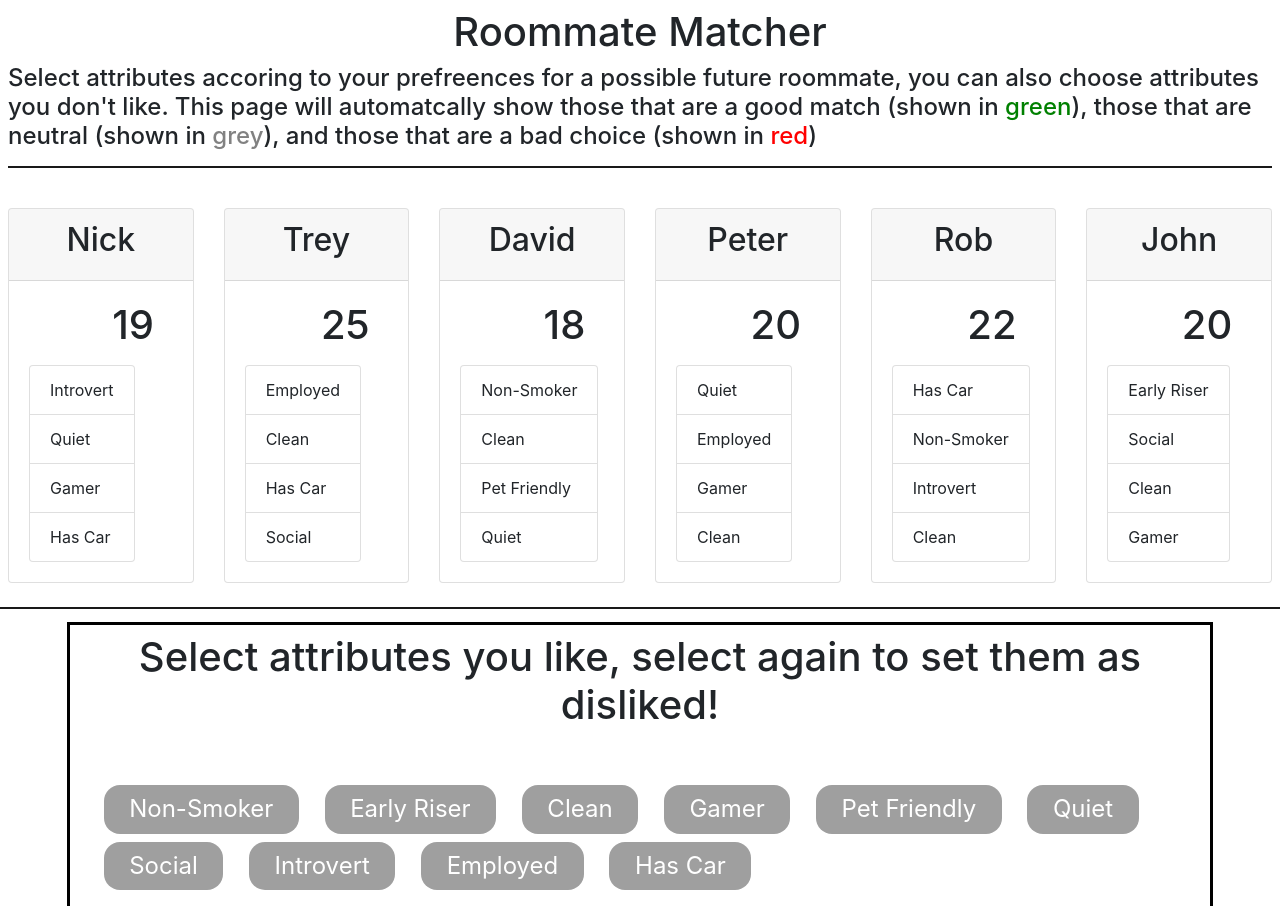
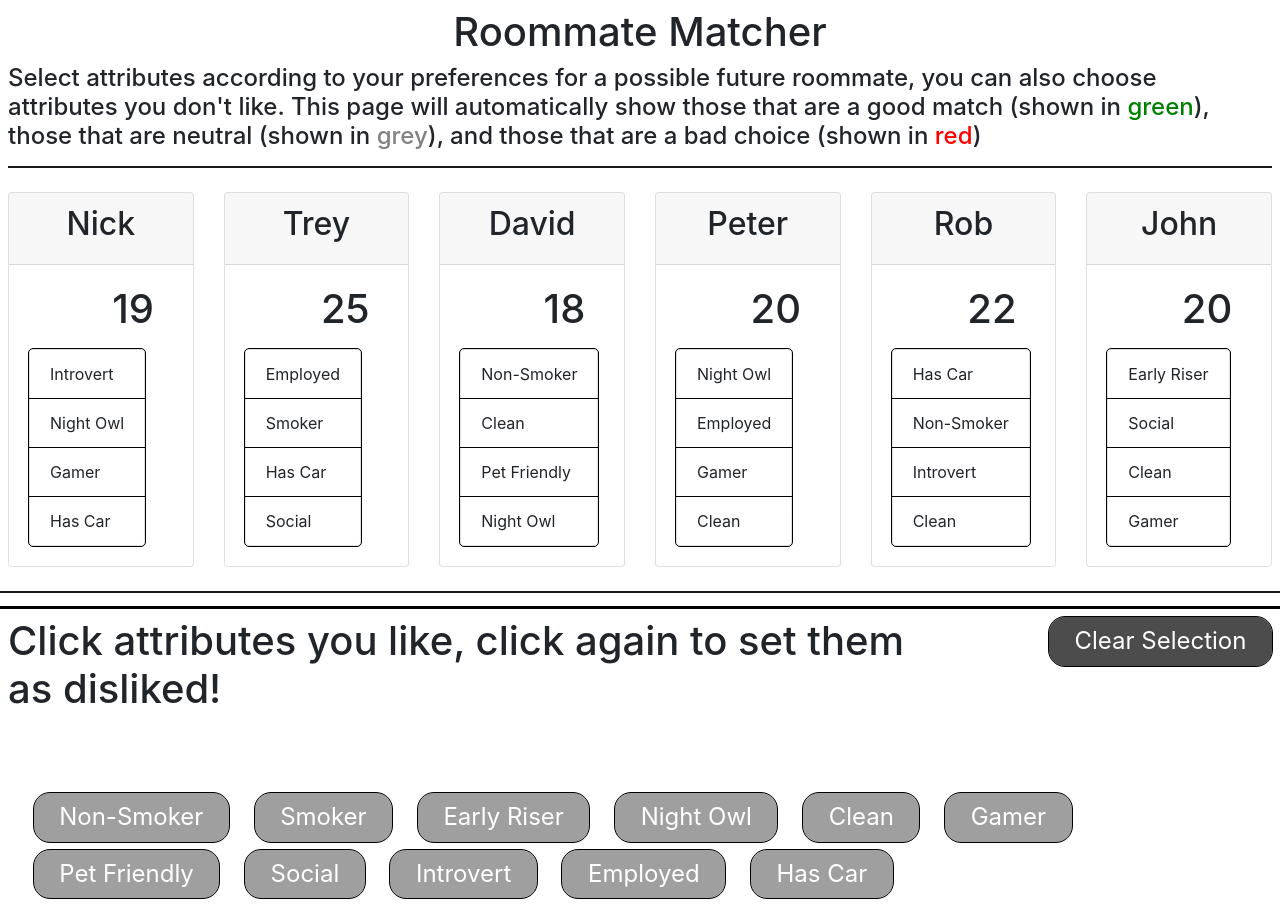
Before and after one commit to Peter-Greek/Peter-Greek.github.io, a plain HTML site: page index.html in a window 1280 px wide. Drawn offline with nearby package versions, Linux system fonts and the light colour scheme.

Commit message:
Add files via upload

```diff
--- a/index.html
+++ b/index.html
@@ -9,8 +9,8 @@
 </head>
 <body>
 	<div id="container" class="container">
-		<h1 class="headoffuckers">Roommate Matcher</h1>
-		<h4>Select attributes accoring to your prefreences for a possible future roommate, you can also choose attributes you don't like. This page will automatcally show those that are a good match (shown in <font style="color:green">green</font>), those that are neutral (shown in <font style="color:rgba(98, 98, 98, 0.8)">grey</font>), and those that are a bad choice (shown in <font style="color:red">red</font>)</h4>
+		<h1 class="headoffuckers1">Roommate Matcher</h1>
+		<h4>Select attributes according to your preferences for a possible future roommate, you can also choose attributes you don't like. This page will automatically show those that are a good match (shown in <font style="color:green">green</font>), those that are neutral (shown in <font style="color:rgba(98, 98, 98, 0.8)">grey</font>), and those that are a bad choice (shown in <font style="color:red">red</font>)</h4>
 		<hr style="color: black; text-align: center; border-top: 2px solid rgba(0,0,0,.9);">
 		<div class="topHeader">
 			<div class="row" id="fill-me-daddy">
@@ -146,9 +146,13 @@
 <!--	<br style="user-select: none;"><br style="user-select: none;">-->
 <!--	<br style="user-select: none;"><br style="user-select: none;">-->
 <!--	<br style="user-select: none;"><br style="user-select: none;">-->
-	<div id="container_foot" class="container">
-		<h1 class="headoffuckers">Select attributes you like, select again to set them as disliked!</h1>
-		<br style="user-select: none;"><br style="user-select: none;">
+	<div id="container_foot" class="">
+		<div class="row headerDesc">
+			<div class="col-9"><h1 class="headoffuckers2">Click attributes you like, click again to set them as disliked! </h1></div>
+			<div class="col-3"><div class="circleFuckersClear topFuckersButton">Clear Selection</div></div>
+		</div>
+
+		<br style="user-select: none;"><br style="user-select: none;"><br style="user-select: none;">
 		<div class="col">
 			<div class="row fixFuckersParent" id="fuckersParentList">
 				<div class="circleFuckers">Non-Smoker</div>
--- a/script.js
+++ b/script.js
@@ -1,11 +1,12 @@
 $(function(){
 	var atts = [
 		"Non-Smoker",
+		"Smoker",
 		"Early Riser",
+		"Night Owl",
 		"Clean",
 		"Gamer",
 		"Pet Friendly",
-		"Quiet",
 		"Social",
 		"Introvert",
 		"Employed",
@@ -15,22 +16,22 @@ $(function(){
 		{
 			"name": "Nick",
 			"age": 19,
-			"atts": ["Introvert", "Quiet", "Gamer", "Has Car"]
+			"atts": ["Introvert", "Night Owl", "Gamer", "Has Car"]
 		},
 		{
 			"name": "Trey",
 			"age": 25,
-			"atts": ["Employed", "Clean", "Has Car", "Social"]
+			"atts": ["Employed", "Smoker", "Has Car", "Social"]
 		},
 		{
 			"name": "David",
 			"age": 18,
-			"atts": ["Non-Smoker", "Clean", "Pet Friendly", "Quiet"]
+			"atts": ["Non-Smoker", "Clean", "Pet Friendly", "Night Owl"]
 		},
 		{
 			"name": "Peter",
 			"age": 20,
-			"atts": ["Quiet", "Employed", "Gamer", "Clean"]
+			"atts": ["Night Owl", "Employed", "Gamer", "Clean"]
 		},
 		{
 			"name": "Rob",
@@ -42,21 +43,6 @@ $(function(){
 			"age": 20,
 			"atts": ["Early Riser", "Social", "Clean", "Gamer"]
 		},
-		// {
-		// 	"name": "Victor",
-		// 	"age": 21,
-		// 	"atts": ["Pet Friendly", "Has Car", "Quiet", "Employed"]
-		// },
-		// {
-		// 	"name": "Sam",
-		// 	"age": 20,
-		// 	"atts": ["Social", "Has Car", "Drinker", "Quiet"]
-		// },
-		// {
-		// 	"name": "Ben",
-		// 	"age": 21,
-		// 	"atts": ["Introvert", "Employed", "Early Riser", "Non-Smoker"]
-		// }
 	]
 
 	let strxList = "";
@@ -107,13 +93,13 @@ $(function(){
 			if (g > r) {
 				//let gg = 1.0 - ( (4 - (g - r)) * 0.1 )
 				let gg = 1.0 - (r*0.3)
-				let gx = 255 - (r*73)
+				let gx = 255 - (r*193)
 				console.log(gg, gx, "|", g, r)
 				elx.css('background', "rgba(0, "+gx+", 0, "+gg+")")
 			}else if (r > g) {
 				//let rr = 1.0 - ( (4 - (r - g)) * 0.1 )
 				let rr = 1.0 - (g*0.3)
-				let rx = 255 - (g*73)
+				let rx = 255 - (g*193)
 				console.log(rr, rx, "|", g, r)
 				elx.css('background', "rgba("+rx+", 0, 0, "+rr+")")
 			}else if (r === 0 && g === 0) {
@@ -125,9 +111,33 @@ $(function(){
 		}
 	}
 
+	let presses = {}
+	$(document).on( "keydown", function (event) {
+		let keycode = (event.keyCode ? event.keyCode : event.which);
+		presses[keycode] = true
+	} ).on( "keypress", function (event) {
+		let keycode = (event.keyCode ? event.keyCode : event.which);
+	} ).on( "keyup", function (event) {
+		let keycode = (event.keyCode ? event.keyCode : event.which);
+		presses[keycode] = false
+	} );
+
+
 	$( ".circleFuckers" ).on( "click", function() {
 		let el = $(this)
 		console.log(el.hasClass("good"), el.hasClass("circleFuckers"))
+
+		if (presses[16]) {
+			if (el.hasClass("good")) {
+				el.removeClass("good");
+				el.addClass("bad");
+			}else if (el.hasClass("bad")) {
+
+			}else {
+				el.addClass("bad");
+				el.prepend(`<div class="selectedFucker">X</div>`)
+			}
+		}else {
 			if (el.hasClass("good")) {
 				el.removeClass("good");
 				el.addClass("bad");
@@ -138,7 +148,14 @@ $(function(){
 				el.addClass("good");
 				el.prepend(`<div class="selectedFucker">X</div>`)
 			}
+		}
+
+
 		updatePeople()
+	} );
+
+	$( ".circleFuckersClear" ).on( "click", function() {
+		history.go(0) // Refreshes the page, I know its shit idc it does it job also project-mates forced me to do this
 	} );
 
 	let strx = ""
@@ -148,12 +165,12 @@ $(function(){
 		let attList = ``;
 		for (let _i in k.atts) {
 			let _k = k.atts[_i];
-			attList += `<li class="list-group-item">${_k}</li>`
+			attList += `<li class="list-group-item attFuckersItem">${_k}</li>`
 		}
 
 		strx += `<div class="col-2">
                     <div class="row">
-                        <div class="container mt-4">
+                        <div class="container mt-2">
                             <div class="card">
                                 <div class="card-header">
                                     <h2 style="text-align: center;">${k.name}</h2>
--- a/style.css
+++ b/style.css
@@ -20,7 +20,7 @@ body {
 #container_foot {
 	top: 0px;
 	left: 0px;
-	width: 100%;
+	width: 100% !important;
 	height: 33.33%;
 	outline: black 3px solid !important;
 	padding: 1vh;
@@ -49,6 +49,24 @@ body {
 	padding: 0.5vw 2vw;
 	user-select: none;
 	cursor: pointer;
+	outline: black 0.107vh solid !important;
+	box-shadow: 0 0.107px 0.214px rgba(0, 0, 0, 0.6);
+}
+
+.circleFuckersClear {
+	width: fit-content;
+	height: fit-content;
+	border-radius: 2vh;
+	background-color: rgba(0, 0, 0, 0.7);
+	color: white;
+	font-size: 3vh;
+	margin-left: 2vw;
+	margin-bottom: 1vh;
+	padding: 0.5vw 2vw;
+	user-select: none;
+	cursor: pointer;
+	outline: black 0.107vh solid !important;
+	box-shadow: 0 0.107px 0.214px rgba(0, 0, 0, 0.6);
 }
 
 .selectedFucker {
@@ -72,7 +90,25 @@ body {
 	background-color: rgba(255, 0, 0, 0.8);
 }
 
-.headoffuckers {
+.attFuckersItem {
+	outline: black 0.107vh solid !important;
+}
+
+.headerDesc {
+
+}
+
+/* fuck off I know I am special */
+.headoffuckers1 {
 	text-align: center;
 	text-underline: black;
 }
+
+.headoffuckers2 {
+	text-align: left;
+	text-underline: black;
+}
+
+.topFuckersButton {
+	float: right;
+}
```
Lines whose indentation alone changed are shown as unchanged.
